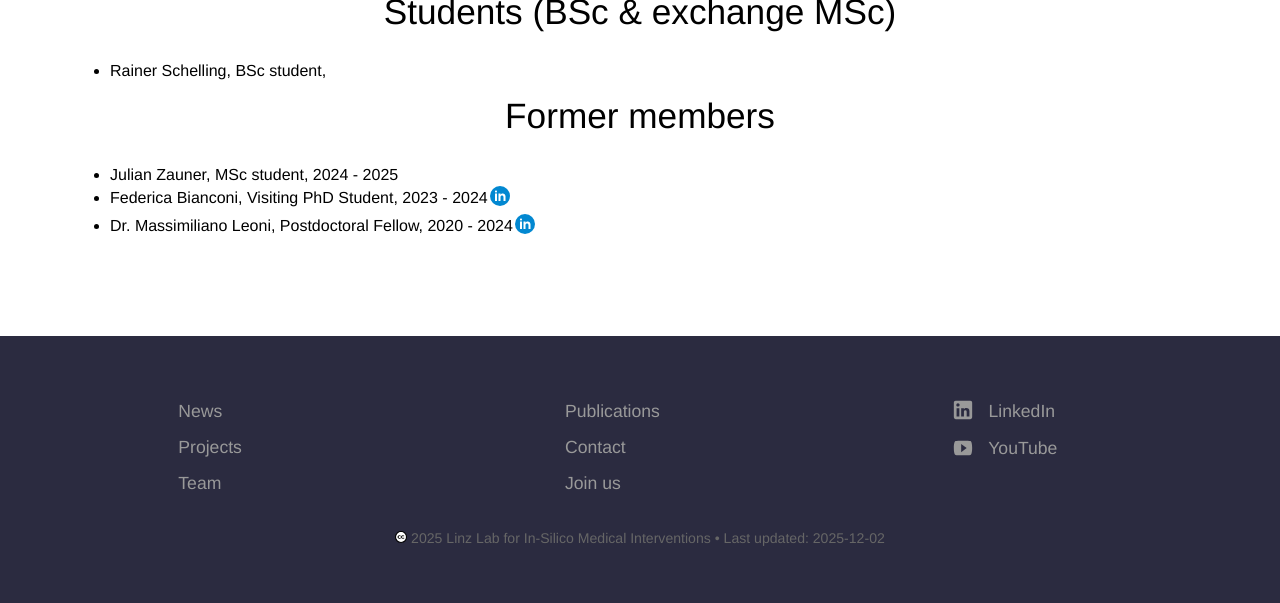
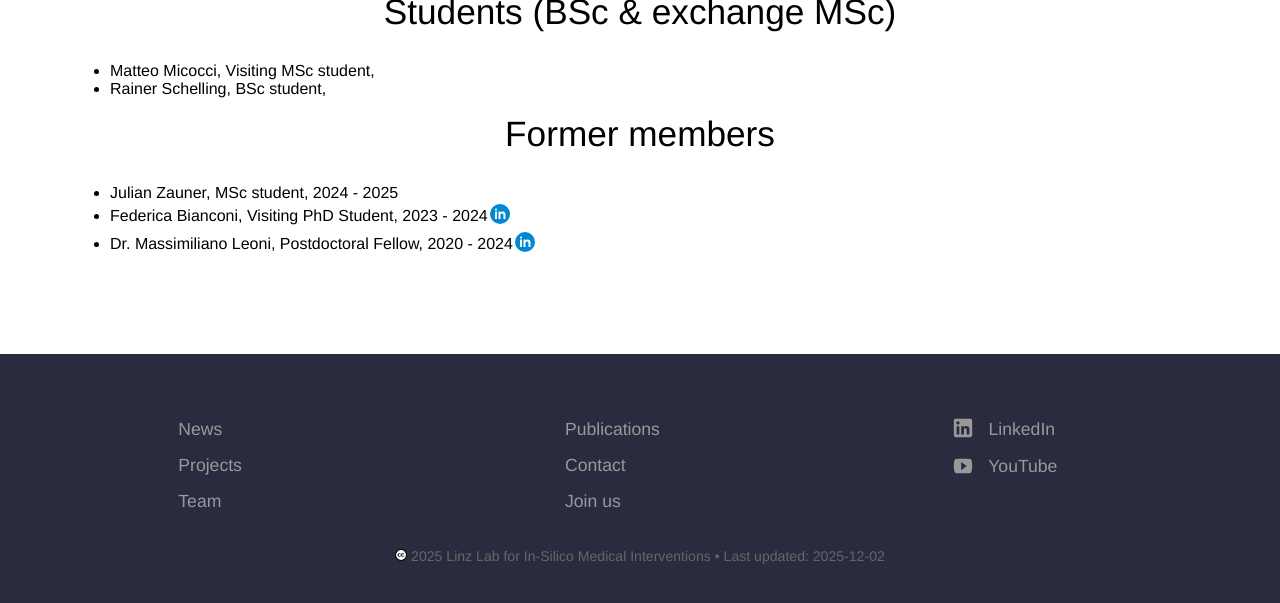
Before and after one commit to linzlabinsilmed/linzlabinsilmed.github.io, a Jekyll site: the page built from team.html, in a window 1280 px wide and 900 px high, scrolled down 1203 px, cut to the strip 283-886 px from the top of the window. Built offline with Jekyll 4.4.1, drawn with Linux system fonts in a browser that asks for light colours.

Commit message:
Update students.yml

```diff
--- a/_data/team/students.yml
+++ b/_data/team/students.yml
@@ -1,2 +1,4 @@
+- name: Matteo Micocci
+  position: Visiting MSc student
 - name: Rainer Schelling
   position: BSc student
```
